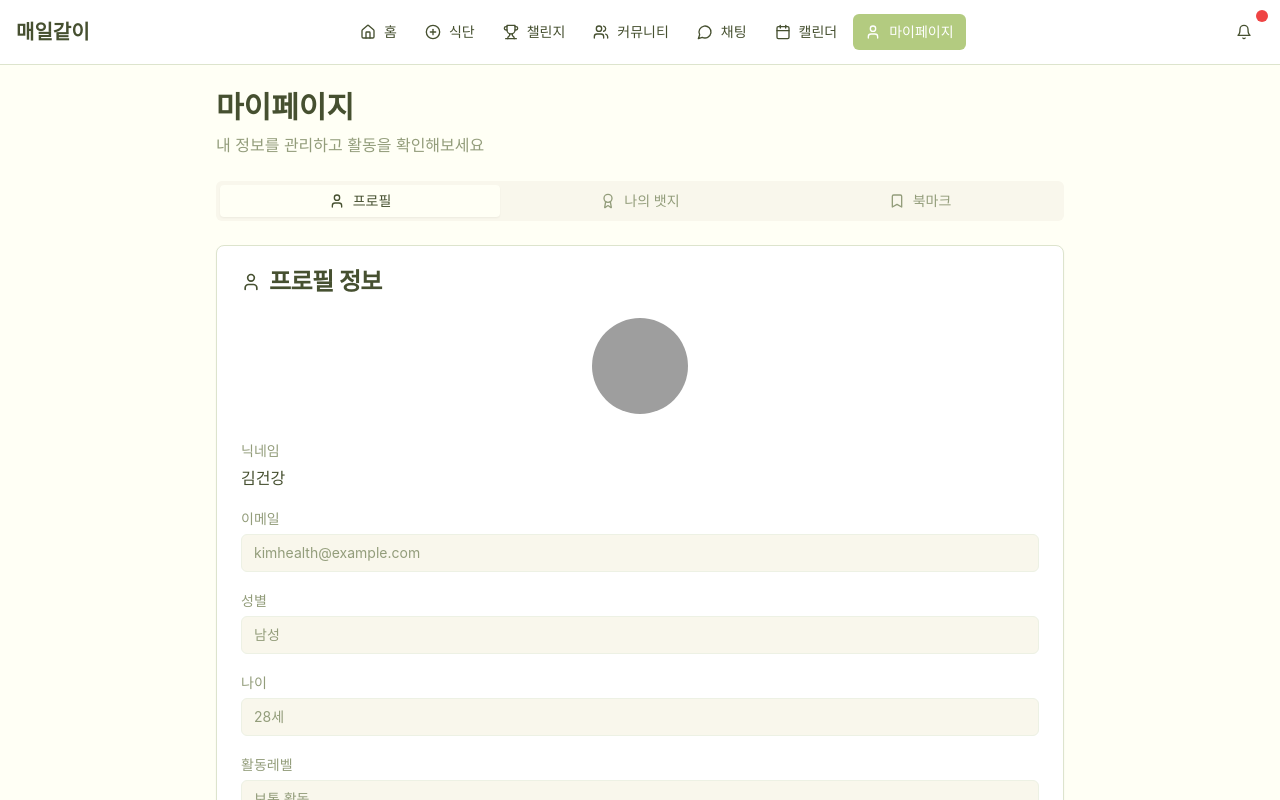
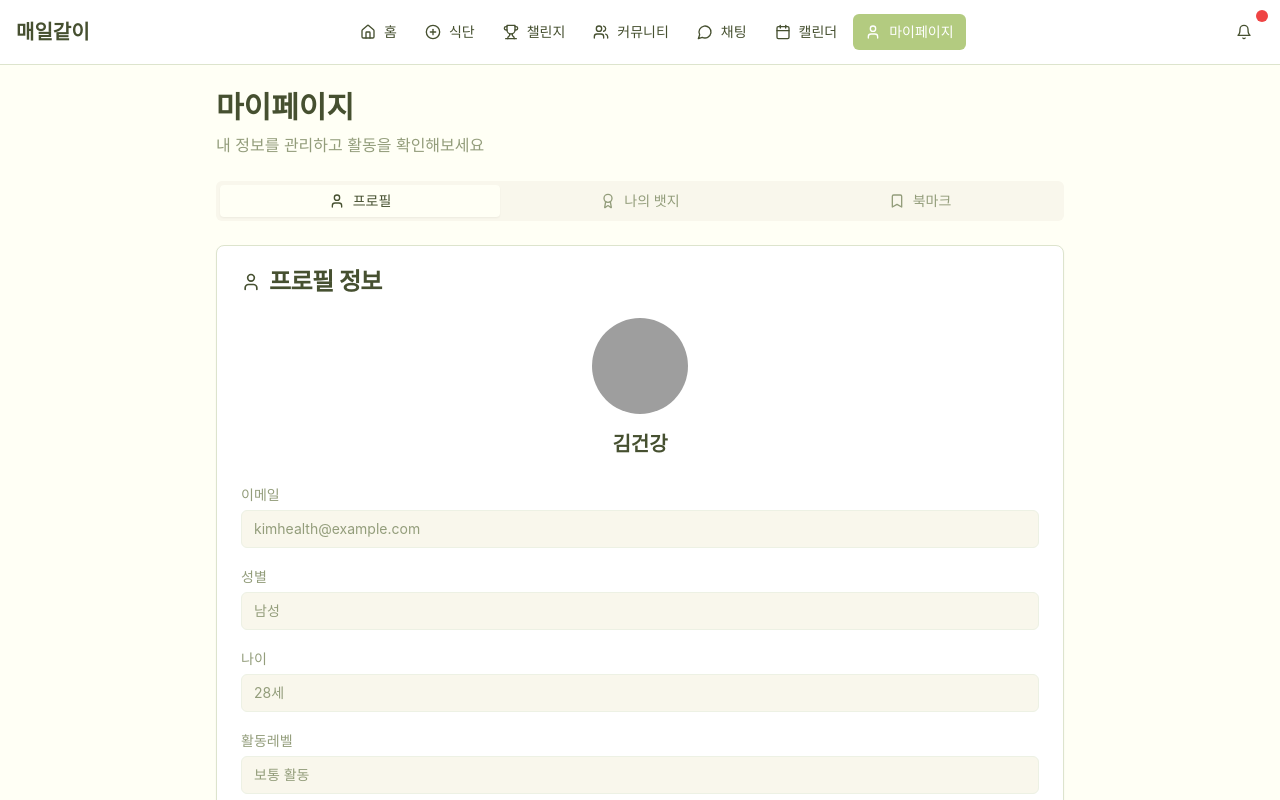
Before and after one commit to Nyam-Crew/client, a React (Vite) app: page /profile in a window 1280 px wide. Shown: the top 800 px of the page. Built offline with nearby package versions, Linux system fonts and the light colour scheme; grey boxes are pictures that could not be loaded; a web font is replaced by a local one.

Commit message:
feat: Center nickname below profile
Center the nickname text directly below the profile picture, removing the "Nickname" title.

```diff
--- a/src/pages/MyPage.tsx
+++ b/src/pages/MyPage.tsx
@@ -365,6 +365,16 @@ const MyPage = () => {
                       onChange={handleImageUpload}
                     />
                   </div>
+
+                  {/* 닉네임을 프로필 사진 바로 아래 중앙에 표시 */}
+                  {!isEditMode && (
+                    <div className="text-center">
+                      <h2 className="text-xl font-semibold text-foreground">
+                        {form.getValues('nickname')}
+                      </h2>
+                    </div>
+                  )}
+
                   {isEditMode && <p className="text-sm text-muted-foreground">프로필 사진을 변경하려면 클릭하세요</p>}
                 </div>
 
@@ -583,10 +593,6 @@ const MyPage = () => {
                   /* 조회 모드 */
                   <div className="space-y-4">
                     <div className="space-y-4">
-                      <div>
-                        <Label className="text-sm font-medium text-muted-foreground">닉네임</Label>
-                        <p className="mt-1 text-foreground">{form.getValues('nickname')}</p>
-                      </div>
 
                       <div>
                         <Label className="text-sm font-medium text-muted-foreground">이메일</Label>
```
